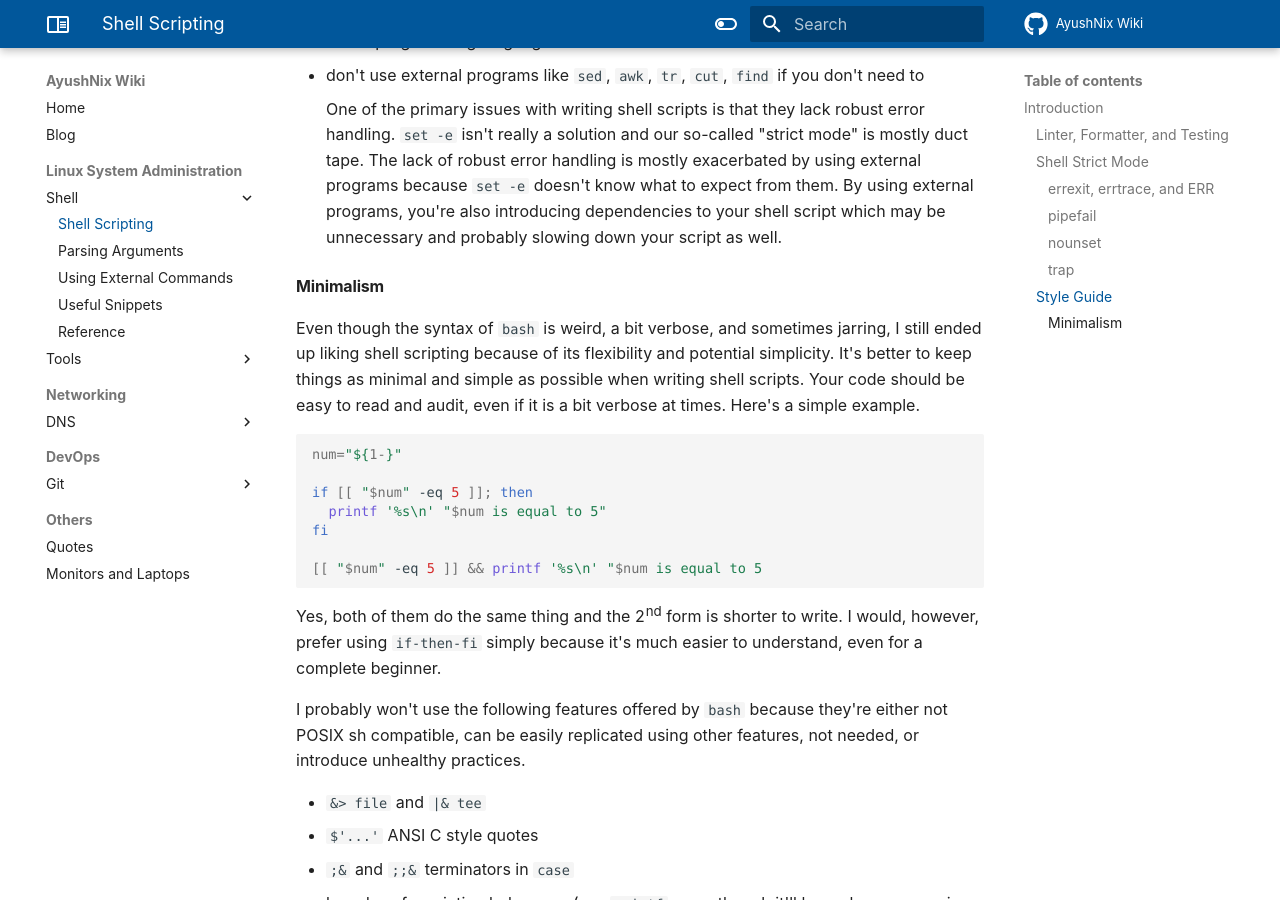
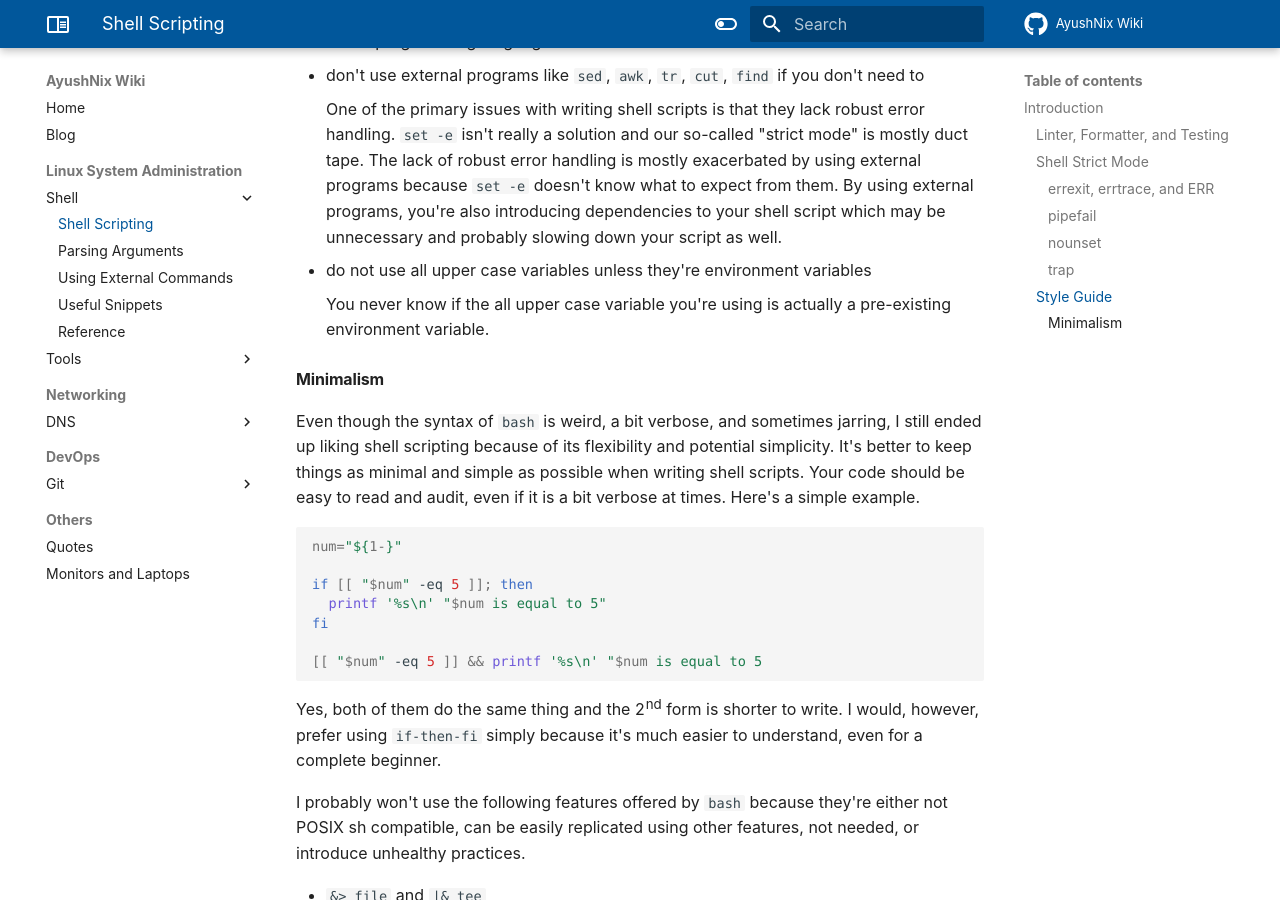
Before and after one commit to ayushnix/wiki, an MkDocs documentation site: the page built from docs/sysadmin/shell/scripting.md, in a window 1280 px wide and 900 px high, scrolled down 5144 px. Built offline with MkDocs 1.6.1 and Material for MkDocs 9.7.7, drawn with Linux system fonts in a browser that asks for light colours; comment, search, counter and statistics services are not loaded.

Commit message:
don't use upper case var names unless it's env var

```diff
--- a/docs/sysadmin/shell/scripting.md
+++ b/docs/sysadmin/shell/scripting.md
@@ -251,6 +251,11 @@ In addition to what's written in the links mentioned above,
     dependencies to your shell script which may be unnecessary and probably slowing down your script
     as well.
 
+- do not use all upper case variables unless they're environment variables
+
+    You never know if the all upper case variable you're using is actually a pre-existing
+    environment variable.
+
 ### Minimalism
 
 Even though the syntax of `bash` is weird, a bit verbose, and sometimes jarring, I still ended up
```
